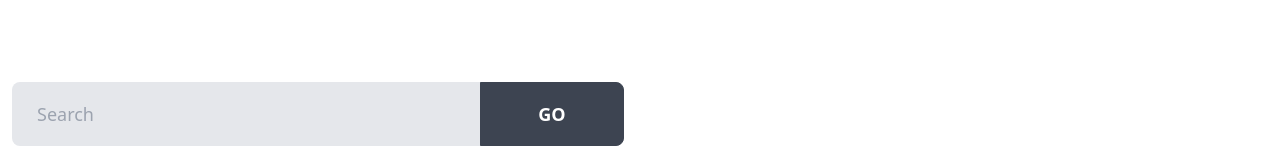
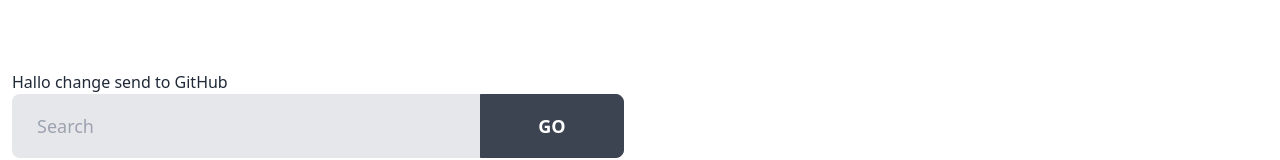
Before and after one commit to jgrisalescode/react-github-finder, a React (Create React App) app: page / in a window 1280 px wide. Shown: the part 223-383 px from the top of the page. Built offline with nearby package versions, Linux system fonts and the light colour scheme; no server answers.

Commit message:
Test in github

```diff
--- a/src/pages/Home.jsx
+++ b/src/pages/Home.jsx
@@ -4,6 +4,7 @@ import UserSearch from "../components/users/UserSearch"
 const Home = () => {
   return (
     <div>
+      <h1>Hallo change send to GitHub</h1>
       <UserSearch />
       <UserResults />
     </div>
```
